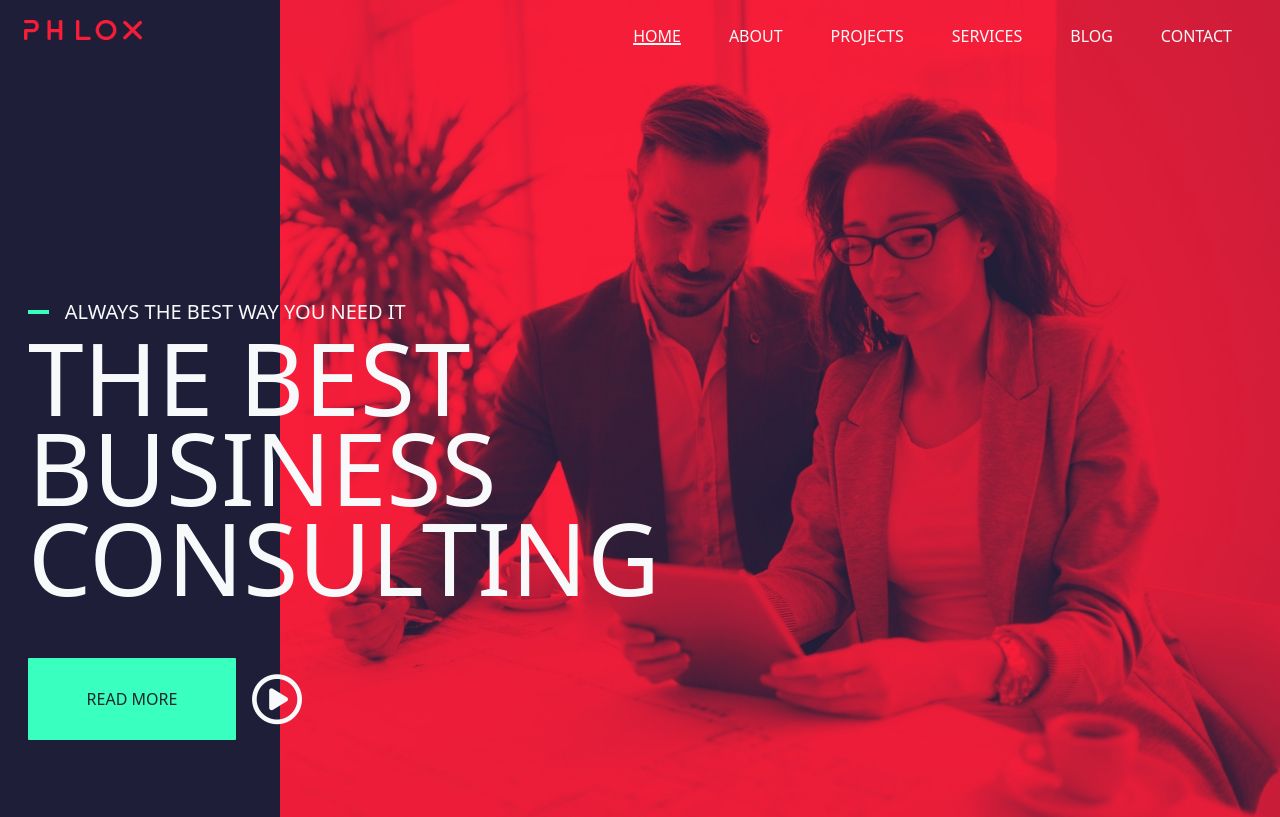
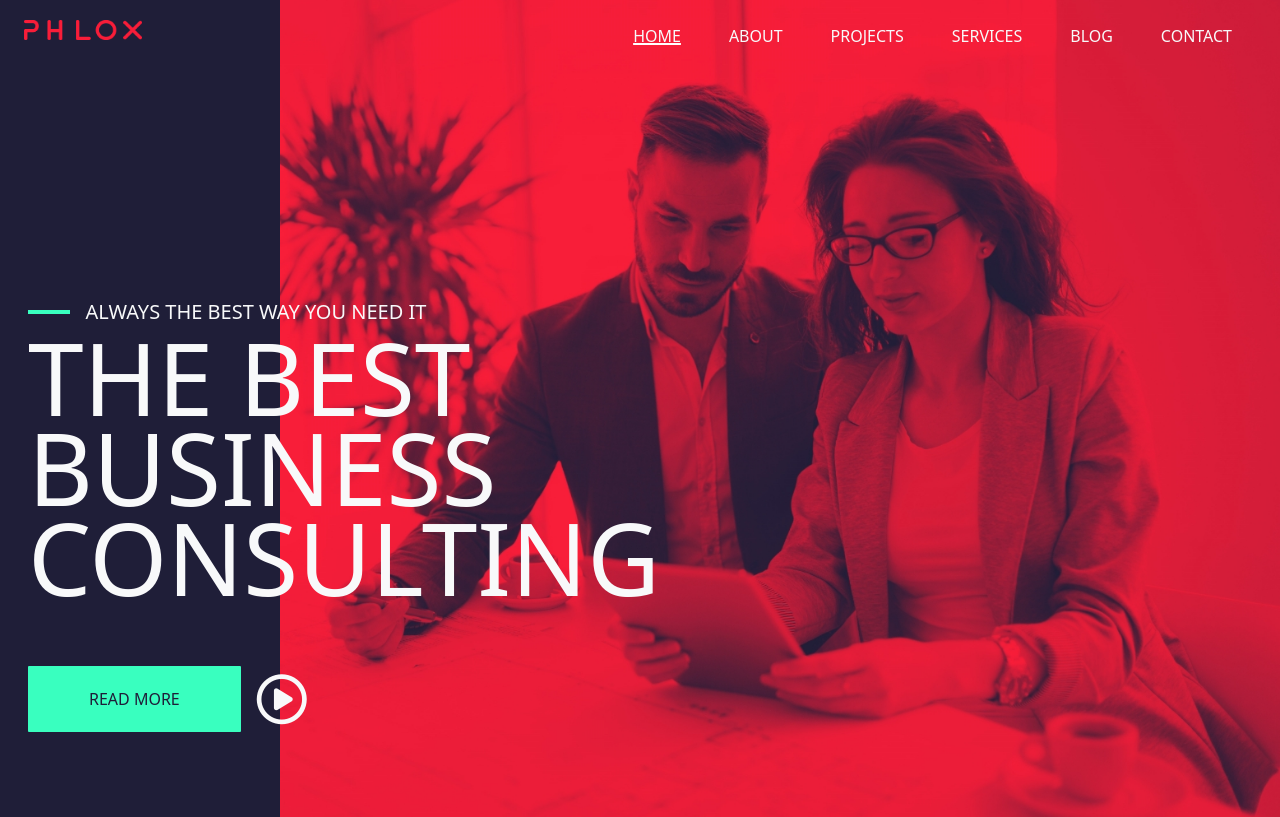
Before and after one commit to ericaostini/proj-html-vuejs, a Vue app: page / in a window 1280 px wide. Shown: the top 817 px of the page. Built offline with nearby package versions, Linux system fonts and the light colour scheme.

Commit message:
effect hover button header component

```diff
--- a/src/components/Header.vue
+++ b/src/components/Header.vue
@@ -28,7 +28,7 @@
             </div>
             <h1 class="px-3">The best business consulting</h1>
             <div class="px-3 d-flex align-items-center pt-5">
-                <button class="btn text-uppercase">read more</button>
+                <button class="btn text-uppercase btn-hover">read more</button>
                 <i class="fa-regular fa-circle-play p-3"></i>
             </div>
         </div>
@@ -94,8 +94,7 @@ header {
         width: 45%;
 
         .border-green {
-            width: 4%;
-            height: 4px;
+            width: 8%;
             border: 2px solid $mainGreen;
         }
 
@@ -105,10 +104,43 @@ header {
         }
 
         button {
-            background-color: $mainGreen;
-            width: 40%;
-            padding: 28px;
+            position: relative;
+            z-index: 1;
+            background-color: #39FFBF;
             border-radius: 1px;
+            color: $blueHeader;
+            cursor: pointer;
+            display: flex;
+            align-self: center;
+            font-size: 1rem;
+            padding: 20px 60px;
+            text-align: center;
+            font-weight: 300;
+            transition: color 0.5s ease-in;
+
+            &:after {
+                content: '';
+                position: absolute;
+                display: block;
+                top: 0;
+                left: 50%;
+                transform: translateX(-50%);
+                width: 0;
+                height: 100%;
+                background: red;
+                z-index: -1;
+                transition: width 0.3s ease-in;
+            }
+
+            &:hover {
+                color: #fff;
+                border-color: red;
+
+                &:after {
+                    width: 100%;
+                }
+            }
+
         }
 
         i {
@@ -148,4 +180,37 @@ header {
         transition: width .8s;
     }
 }
+
+// .fifth {
+//     border-color: $purple;
+//     // border: 0;
+//     border-radius: 0;
+//     color: $purple;
+//     position: relative;
+//     overflow: hidden;
+//     z-index: 1;
+//     transition: color 150ms ease-in-out;
+
+//     &:after {
+//         content: '';
+//         position: absolute;
+//         display: block;
+//         top: 0;
+//         left: 50%;
+//         transform: translateX(-50%);
+//         width: 0;
+//         height: 100%;
+//         background: $purple;
+//         z-index: -1;
+//         transition: width 150ms ease-in-out;
+//     }
+
+//     &:hover {
+//         color: #fff;
+
+//         &:after {
+//             width: 110%;
+//         }
+//     }
+// }
 </style>
```
